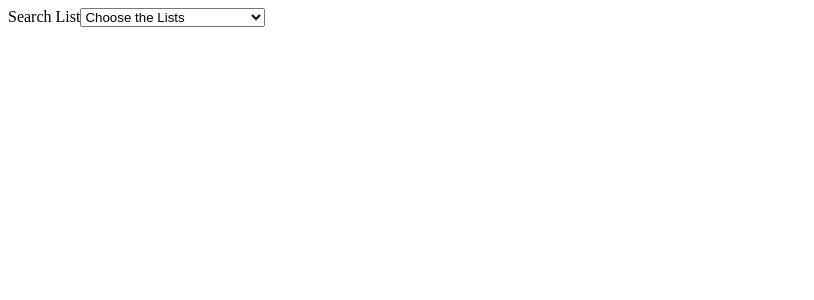
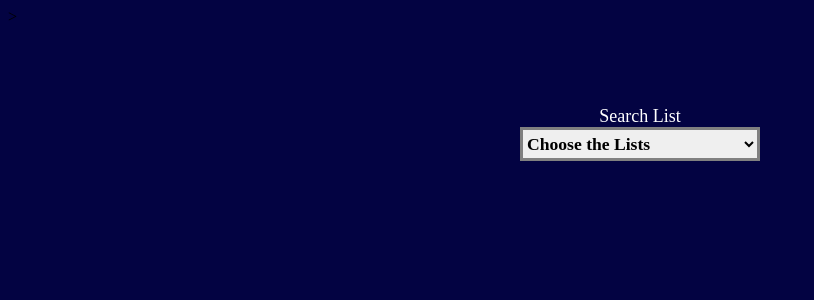
Before and after one commit to chetrajInfo/BuyingListItems, an Angular app: page / in a window 1280 px wide. Shown: the top 300 px of the page, without its empty margins (0-814 px from the left). Built offline with nearby package versions, Linux system fonts and the light colour scheme.

Commit message:
added new form in same page and only display when select is choose

```diff
--- a/src/app/app.component.css
+++ b/src/app/app.component.css
@@ -0,0 +1,51 @@
+*{
+   padding:0;
+   margin: 0;
+   box-sizing: content-box;
+  font-family: 'Times New Roman', Times, serif;
+}
+
+
+.container{
+    margin-top: 5em;
+    display: flex;
+    flex-direction: column;
+    justify-items: center;
+    text-align: center;
+}
+select{
+    font-size: clamp(0.9em,20vw,1.1em);
+    min-height: 1.6em;
+    max-width: max-content;
+    border: 3px solid grey;
+    font-weight: bold;
+}
+select:focus{
+    outline: none;
+}
+label{
+    color: white;
+    font-size: 18px;
+}
+
+.formGrocery{
+    margin-top: 5em;
+    display: flex;
+    flex-direction: column;
+    justify-items: center;
+    text-align: center;
+}
+.formGrocery > div > label{
+  text-align: left;
+}
+.formGrocery input[type="button"]{
+    height: 2em; width: 2em;
+    font-size: 16px;
+    margin-left: 1em;
+}
+.formGrocery input[type="text"]{
+    height: 2em; width: 12em;
+    font-size: 16px;
+    cursor: pointer;
+    outline: none;
+}
--- a/src/app/app.component.html
+++ b/src/app/app.component.html
@@ -1,8 +1,25 @@
 <div class="container">
   <form [formGroup]="myForm">
-    <label>Search List</label>
-    <select formControlName="selectedList">
-      <option *ngFor="let option of options" [value]="option.value">{{ option.label }}</option>
-    </select>
+    <div>
+      <label>Search List</label>
+    </div>
+    <div>
+      <select formControlName="selectedList" (change)="onListSelect($event)"> <!-- Add (change) event binding -->
+        <option *ngFor="let option of options" [value]="option.value">{{ option.label }}</option>
+      </select>
+    </div>
   </form>
 </div>
+
+
+<div class="formGrocery" *ngIf="showGroceryForm">
+  <form [formGroup]="mygrocery">
+    <div>
+      <label for="groceyName">Type Grocery Items</label>
+      </div>
+      <div>
+        <input type="text" name="groceryName" id="groceryName">
+        <input type="button" value="+"><input type="button" value="-">
+    </div>
+  </form>
+</div>
--- a/src/app/app.component.ts
+++ b/src/app/app.component.ts
@@ -8,6 +8,9 @@ import { FormGroup, FormBuilder } from '@angular/forms';
 })
 export class AppComponent implements OnInit {
   myForm: FormGroup | any;
+  mygrocery: FormGroup | any;
+
+  showGroceryForm:boolean = false;
 
   options = [
     { value: '', label: 'Choose the Lists' },
@@ -29,4 +32,10 @@ export class AppComponent implements OnInit {
     });
   }
 
+   // Add this method to handle the change in the dropdown
+   onListSelect(event: any) {
+    const selectedValue = event.target.value;
+    this.showGroceryForm = selectedValue === "grocery"; // Show grocery form only when "grocery" is selected
+  }
+
 }
--- a/src/index.html
+++ b/src/index.html
@@ -7,7 +7,7 @@
   <meta name="viewport" content="width=device-width, initial-scale=1">
   <link rel="icon" type="image/x-icon" href="favicon.ico">
 </head>
-<body>
+<body style="background-color: rgb(3, 3, 66);"></body>>
   <app-root></app-root>
 </body>
 </html>
```
